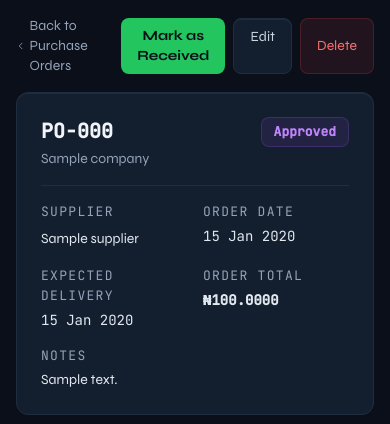
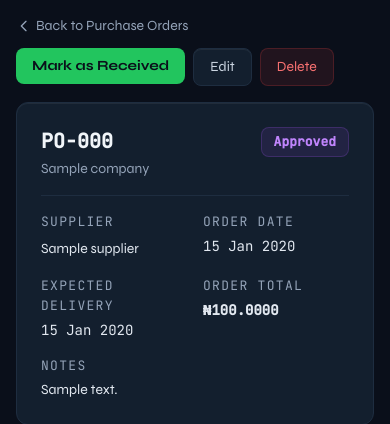
Before and after one commit to Sirleroy/agri_ops, a Django app: page /purchase-orders/1/ in a window 390 px wide. Shown: the part 52-476 px from the top of the page. Run offline with Django 5.2, Linux system fonts and the light colour scheme; a user stored in the database is signed in; tables that the repository leaves empty hold one stand-in row (values such as "Sample post"); data that the repository does not hold is empty; some libraries are stand-ins or nearby versions.

Commit message:
fix(mobile): responsive layout fixes and PO→inventory sync gap
- PO received via edit form now triggers inventory sync (same logic as
  mark_received button — was silently skipping it)
- Backfilled missing inventory for AKE-DEMO-PO-001 / Soybeans Export Grade
- PO detail action bar wraps on small screens; Add/Cancel buttons grouped
- Product detail badges stack below name on mobile instead of overflowing
- Farm import integrity strip: renamed Auto-corrected → Normalised,
  removed whitespace-nowrap so labels wrap on narrow screens
- Farm edit map: OSM now default tile layer (ESRI satellite unreliable on
  mobile networks); added invalidateSize() to fix blank map on mobile

Co-Authored-By: Claude Sonnet 4.6 <noreply@anthropic.com>

```diff
--- a/apps/purchase_orders/views.py
+++ b/apps/purchase_orders/views.py
@@ -92,6 +92,28 @@ class PurchaseOrderUpdateView(DatePickerMixin, AuditUpdateMixin, StaffRequiredMi
             from django.http import Http404
             raise Http404
         return obj
+
+    def form_valid(self, form):
+        from apps.inventory.models import Inventory
+        old_status = self.object.status  # captured before super() saves
+        response = super().form_valid(form)
+        # If status was changed to received via the edit form, sync inventory
+        if old_status != 'received' and self.object.status == 'received':
+            for item in self.object.items.select_related('product'):
+                inv, _ = Inventory.objects.get_or_create(
+                    company=self.request.user.company,
+                    product=item.product,
+                    warehouse_location='',
+                    defaults={'quantity': 0},
+                )
+                old_qty = inv.quantity
+                inv.quantity += item.quantity
+                inv.save(update_fields=['quantity', 'last_updated'])
+                log_action(self.request, 'update', inv, changes={
+                    'quantity': {'from': str(old_qty), 'to': str(inv.quantity)},
+                    'source': f'PO-{self.object.order_number}',
+                })
+        return response
 
     def get_success_url(self):
         next_url = self.request.GET.get('next', '').strip()
--- a/templates/products/detail.html
+++ b/templates/products/detail.html
@@ -20,12 +20,12 @@
   </div>
 
   <div class="bg-card border border-border rounded-xl p-6 space-y-4">
-    <div class="flex items-start justify-between">
-      <div>
+    <div class="flex flex-col sm:flex-row sm:items-start sm:justify-between gap-3">
+      <div class="min-w-0">
         <h2 class="text-xl font-black text-slate-100">{{ product.name }}</h2>
         <p class="text-sm text-slate-500 font-mono mt-1">{{ product.company.name }}</p>
       </div>
-      <div class="flex gap-2">
+      <div class="flex gap-2 flex-shrink-0">
         <span class="px-3 py-1 rounded-lg text-xs font-mono font-semibold bg-slate-500/10 text-slate-400 border border-slate-500/20">
           {{ product.get_category_display }}
         </span>
--- a/templates/purchase_orders/detail.html
+++ b/templates/purchase_orders/detail.html
@@ -6,12 +6,12 @@
 {% block content %}
 <div class="space-y-4 max-w-4xl">
 
-  <div class="flex items-center justify-between">
-    <a href="{% url 'purchase_orders:list' %}" class="text-sm text-slate-500 hover:text-slate-100 transition-colors flex items-center gap-1">
+  <div class="flex flex-col sm:flex-row sm:items-center sm:justify-between gap-3">
+    <a href="{% url 'purchase_orders:list' %}" class="text-sm text-slate-500 hover:text-slate-100 transition-colors flex items-center gap-1 self-start">
       <svg class="w-4 h-4" fill="none" stroke="currentColor" viewBox="0 0 24 24"><path stroke-linecap="round" stroke-linejoin="round" stroke-width="2" d="M15 19l-7-7 7-7"/></svg>
       Back to Purchase Orders
     </a>
-    <div class="flex gap-2">
+    <div class="flex flex-wrap gap-2">
       {% if order.status != 'received' and order.status != 'cancelled' %}
       <form method="post" action="{% url 'purchase_orders:mark_received' order.pk %}">
         {% csrf_token %}
@@ -95,11 +95,11 @@
     <div x-show="addOpen" x-transition.opacity
          class="px-5 py-4 border-b border-border bg-white/[0.02]">
       <form method="post" action="{% url 'purchase_orders:add_item' order.pk %}"
-            class="flex flex-wrap items-end gap-3"
+            class="flex flex-col sm:flex-row sm:flex-wrap sm:items-end gap-3"
             x-data="{ unitPrice: '' }"
             @submit="/* allow submit with current values */">
         {% csrf_token %}
-        <div class="flex-1 min-w-[180px]">
+        <div class="w-full sm:flex-1 sm:min-w-[180px]">
           <label class="block text-xs font-mono text-slate-500 uppercase tracking-widest mb-1">Product</label>
           <select name="product" required
             class="w-full bg-bg border border-border rounded-lg px-3 py-2 text-sm text-slate-200 focus:border-green outline-none transition-colors"
@@ -110,18 +110,19 @@
             {% endfor %}
           </select>
         </div>
-        <div class="w-28">
+        <div class="w-full sm:w-28">
           <label class="block text-xs font-mono text-slate-500 uppercase tracking-widest mb-1">Quantity</label>
           <input type="number" name="quantity" min="0.01" step="0.01" placeholder="0.00" required
             class="w-full bg-bg border border-border rounded-lg px-3 py-2 text-sm text-slate-200 focus:border-green outline-none transition-colors">
         </div>
-        <div class="w-32">
+        <div class="w-full sm:w-32">
           <label class="block text-xs font-mono text-slate-500 uppercase tracking-widest mb-1">Unit Price (₦)</label>
           <input type="number" name="unit_price" min="0" step="0.01" placeholder="0.00" required
             :value="unitPrice"
             @change="unitPrice = $event.target.value"
             class="w-full bg-bg border border-border rounded-lg px-3 py-2 text-sm text-slate-200 focus:border-green outline-none transition-colors">
         </div>
+        <div class="flex gap-3">
           <button type="submit"
             class="px-4 py-2 bg-green hover:bg-green-dim text-bg text-sm font-bold rounded-lg transition-colors whitespace-nowrap">
             Add
@@ -130,6 +131,7 @@
             class="px-4 py-2 bg-card border border-border rounded-lg text-slate-400 hover:text-slate-100 text-sm transition-colors">
             Cancel
           </button>
+        </div>
       </form>
     </div>
     {% endif %}
```
Also changed, not shown: templates/suppliers/farms/form.html (+9 -6 lines), templates/suppliers/farms/import.html (+4 -4 lines). Lines whose indentation alone changed are shown as unchanged.
